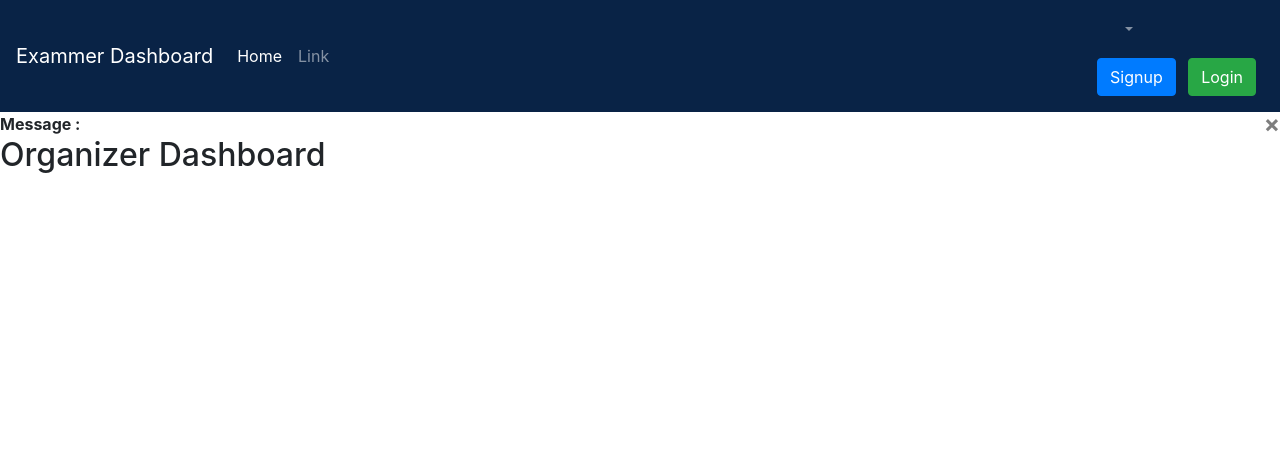
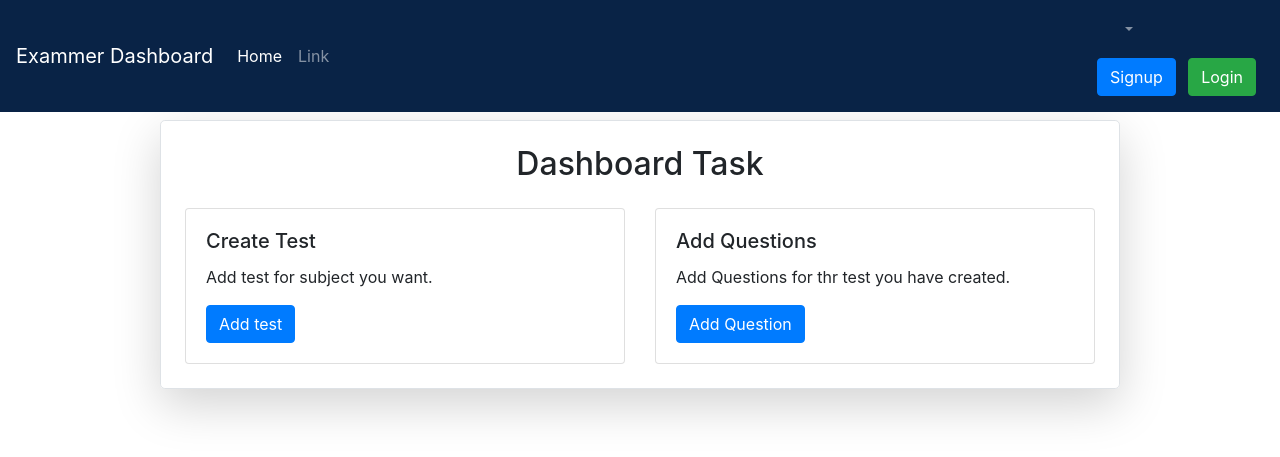
Before and after one commit to PratikM15/MCQ-Portal, a Django app: page /organizer_dashboard/ in a window 1280 px wide. Shown: the top 457 px of the page. Run offline with Django 3.2, Linux system fonts and the light colour scheme; some libraries are stand-ins or nearby versions.

Commit message:
Create test view & form added

```diff
--- a/organizer_dashboard/templates/organizer_dashboard/dashboard_header.html
+++ b/organizer_dashboard/templates/organizer_dashboard/dashboard_header.html
@@ -50,12 +50,16 @@ integrity="sha384-ggOyR0iXCbMQv3Xipma34MD+dH/1fQ784/j6cY/iJTQUOhcWr7x9JvoRxT2MZw
         </div>
     </nav>
 
-
-        <strong>Message : </strong>
-        <button type="button" class="close" data-dismiss="alert" aria-label="Close">
-            <span aria-hidden="true">&times;</span>
-        </button>
-    </div>
+       <!-- Message section ends -->
+       {% for message in messages %}
+       <div class="alert alert-{{ message.tags }} alert-dismissible fade show" role="alert">
+           <strong>Message : </strong> {{ message }}
+           <button type="button" class="close" data-dismiss="alert" aria-label="Close">
+               <span aria-hidden="true">&times;</span>
+           </button>
+       </div>
+       {% endfor %}
+       <!-- Message Section Ends Here -->
 
     <!-- Header Section Ends Here -->
     <script src="https://cdn.jsdelivr.net/npm/@popperjs/core@2.9.2/dist/umd/popper.min.js"
--- a/organizer_dashboard/templates/organizer_dashboard/o_dashboard.html
+++ b/organizer_dashboard/templates/organizer_dashboard/o_dashboard.html
@@ -16,9 +16,33 @@
     <!-- Header Section Ends Here -->
 
 
+    <div class="container w-75 border mt-2 p-4 rounded rounded-lg shadow-lg">
+        <h2 class="h2 text-center mb-4">Dashboard Task</h2>
+        <div class="row">
+            <div class="col-sm-6">
+              <div class="card">
+                <div class="card-body">
+                  <h5 class="card-title">Create Test </h5>
+                  <p class="card-text">Add test for subject you want.</p>
+                  <a href="{% url 'addtest' %}" class="btn btn-primary">Add test</a>
+                </div>
+              </div>
+            </div>
+            <div class="col-sm-6">
+              <div class="card">
+                <div class="card-body">
+                  <h5 class="card-title">Add Questions</h5>
+                  <p class="card-text">Add Questions for thr test you have created.</p>
+                  <a href="{% url 'addQuestions' %}" class="btn btn-primary">Add Question</a>
+                </div>
+              </div>
+            </div>
+          </div>
+
+    </div>
 
 
-    <h2 class="heading">Organizer Dashboard</h2>
+
     <script src="https://cdn.jsdelivr.net/npm/@popperjs/core@2.9.2/dist/umd/popper.min.js"
         integrity="sha384-IQsoLXl5PILFhosVNubq5LC7Qb9DXgDA9i+tQ8Zj3iwWAwPtgFTxbJ8NT4GN1R8p"
         crossorigin="anonymous"></script>
--- a/organizer_dashboard/urls.py
+++ b/organizer_dashboard/urls.py
@@ -6,5 +6,7 @@ urlpatterns = [
     path('organizer_login',views.organizer_login,name='organizer_login'),
     path('organizer_registration',views.organizer_registration,name='organizer_registration'),
     path('o_logout',views.o_logout,name='o_logout'),
+    path('addtest',views.addtest,name='addtest'),
+    path('addQuestions',views.addQuestions,name='addQuestions'),
 
 ]
--- a/organizer_dashboard/views.py
+++ b/organizer_dashboard/views.py
@@ -3,6 +3,7 @@ from django.contrib.auth import authenticate, login , logout
 from django.contrib.auth.models import User
 from django.contrib import messages
 from quizapp.models import *
+from .forms import AddQuestionForm
 # Create your views here.
 
 def organizer_dashboard(request):
@@ -54,3 +55,57 @@ def o_logout(request):
     logout(request)
     messages.success(request,"Successfully Logged Out")
     return redirect('home')
+
+def addtest(request):
+    if request.method == 'POST':
+        category = request.POST['category']
+        desc = request.POST['desc']
+        time = request.POST['time']
+        testInfo  = Test(category=category,description=desc,test_time=time)
+        testInfo.save()
+        message = "Test for {} category created successfully.".format(category)
+        messages.success(request, message)
+        return redirect('o_dashboard')
+
+    return render(request,'organizer_dashboard/addtestForm.html')
+
+
+def addQuestions(request):
+
+    test = Test.objects.all()
+
+    if request.method == 'POST':
+        question = request.POST['question']
+        choice1 = request.POST['choice1']
+        choice2 = request.POST['choice2']
+        choice3 = request.POST['choice3']
+        choice4 = request.POST['choice4']
+        correctchoice = request.POST['correctchoice']
+        category = request.POST['category']
+
+        test = Test.objects.filter()
+
+        create_question = Question(question=question,choice1=choice1,choice2=choice2,choice3=choice3,choice4=choice4,answer=correctchoice,category=category)
+        create_question.save()
+        msg2 = "Question added to question bank."
+        messages.success(request, msg2)
+        return redirect('addQuestion')
+
+
+        # if create_question.objects.filter(question=question).first():
+        #     msg = "{} is already added to question bank.".format(question)
+        #     messages.warning(request, msg)
+        #     return redirect('addQuestion')
+        # else:
+        #     create_question.save()
+        #     msg2 = "Question added to question bank."
+        #     messages.success(request, msg2)
+        #     return redirect('addQuestion')
+
+
+    context = { 'test':test}
+
+
+
+
+    return render(request,'organizer_dashboard/addQuestionForm.html',context=context)
--- a/quizapp/models.py
+++ b/quizapp/models.py
@@ -9,6 +9,7 @@ class Test(models.Model):
     description = models.CharField(max_length=200)
     active = models.BooleanField(default=True)
     test_time = models.CharField(max_length=3, default=None)
+
 
     def __str__(self):
         return self.category
```
Also changed, not shown: db.sqlite3.
